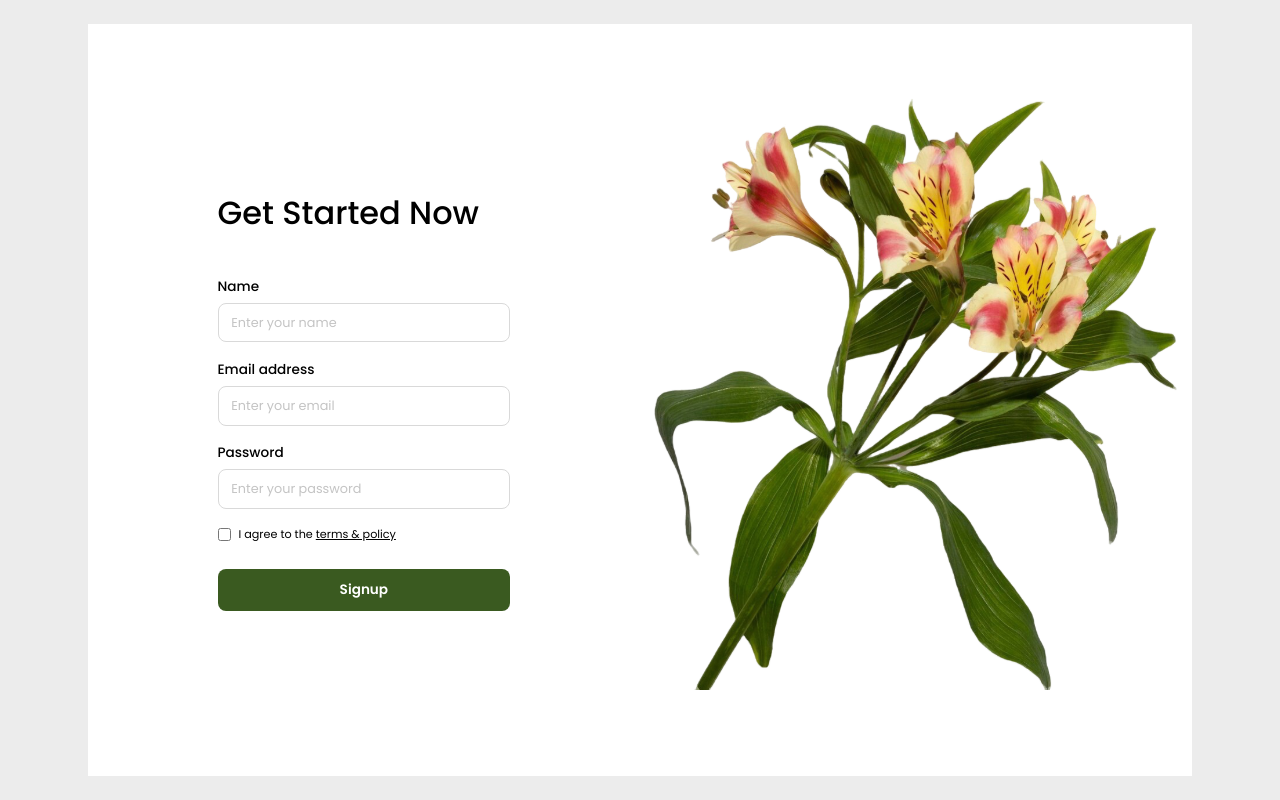
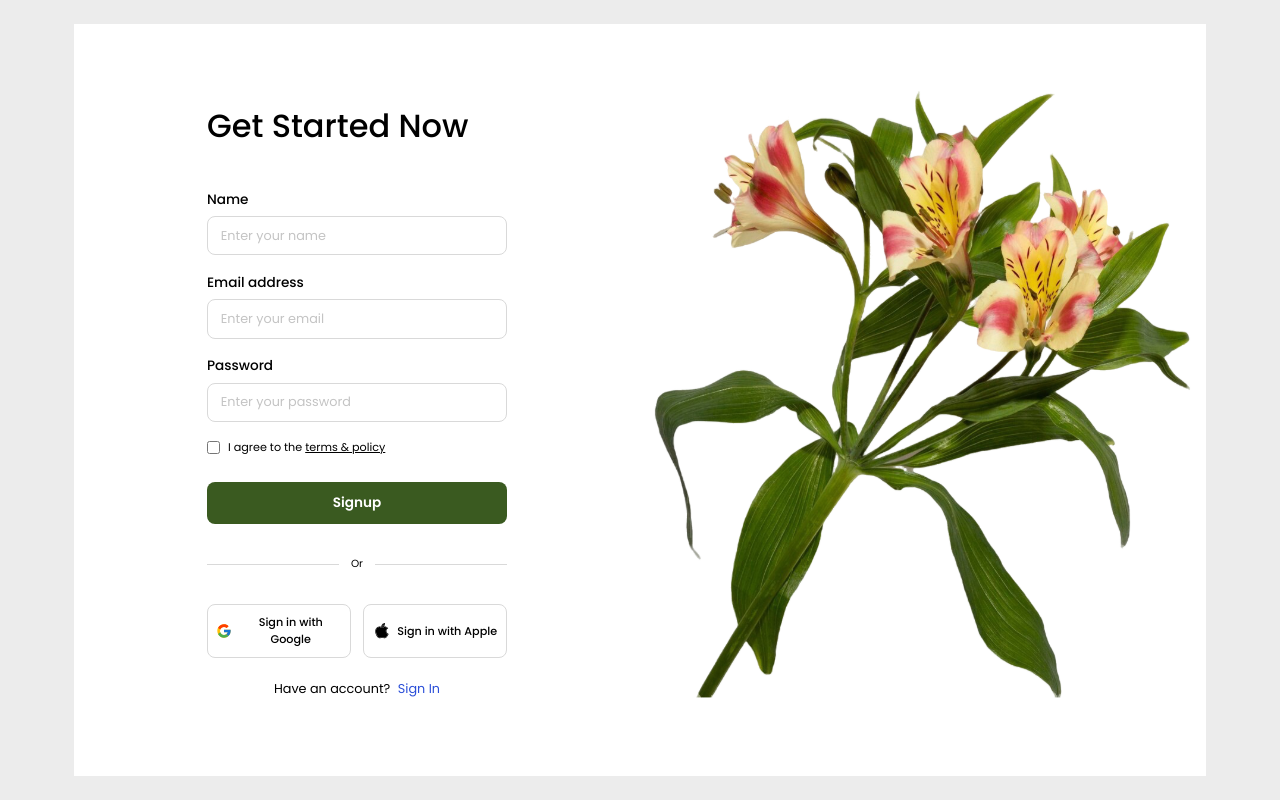
Before and after one commit to IMOitself/appdev1-final-practical-exam, a React (Vite) app: page / in a window 1280 px wide. Built offline with nearby package versions, Linux system fonts and the light colour scheme.

Commit message:
Add divider and social sign-in buttons

```diff
--- a/src/components/Signup/Signup.jsx
+++ b/src/components/Signup/Signup.jsx
@@ -1,5 +1,7 @@
 import styles from "./Signup.module.css";
 import flower from "../../assets/blossom-flower.svg";
+import googleIcon from "../../assets/icons-google-logo.svg";
+import appleIcon from "../../assets/icons-apple-logo.svg";
 
 export default function Signup() {
     return (
@@ -35,6 +37,25 @@ export default function Signup() {
                             Signup
                         </button>
                     </form>
+
+                    <div className={styles.divider}>
+                        <span>Or</span>
+                    </div>
+
+                    <div className={styles.socials}>
+                        <button type="button" className={styles.social}>
+                            <img src={googleIcon} alt="" />
+                            Sign in with Google
+                        </button>
+                        <button type="button" className={styles.social}>
+                            <img src={appleIcon} alt="" />
+                            Sign in with Apple
+                        </button>
+                    </div>
+
+                    <p className={styles.signin}>
+                        Have an account? <a href="#">Sign In</a>
+                    </p>
                 </div>
             </section>
 
--- a/src/components/Signup/Signup.module.css
+++ b/src/components/Signup/Signup.module.css
@@ -91,6 +91,73 @@
     filter: brightness(1.15);
 }
 
+/* ---------- divider ---------- */
+
+.divider {
+    display: flex;
+    align-items: center;
+    gap: 0.75rem;
+    margin: 2rem 0;
+    font-size: 0.65rem;
+}
+
+.divider::before,
+.divider::after {
+    content: "";
+    flex: 1;
+    height: 1px;
+    background: #d9d9d9;
+}
+
+/* ---------- socials ---------- */
+
+.socials {
+    display: flex;
+    gap: 0.8rem;
+}
+
+.social {
+    flex: 1;
+    display: flex;
+    align-items: center;
+    justify-content: center;
+    gap: 0.5rem;
+    padding: 0.55rem 0.5rem;
+    border: 1px solid #d9d9d9;
+    border-radius: 8px;
+    background: #fff;
+    font: inherit;
+    font-size: 0.7rem;
+    font-weight: 500;
+    cursor: pointer;
+}
+
+.social:hover {
+    background: #f6f6f6;
+}
+
+.social img {
+    width: 1rem;
+    height: 1rem;
+}
+
+.signin {
+    margin-top: 1.4rem;
+    text-align: center;
+    font-size: 0.8rem;
+}
+
+.signin a {
+    margin-left: 0.25rem;
+    color: #2b4fd8;
+    text-decoration: none;
+}
+
+.signin a:hover {
+    text-decoration: underline;
+}
+
+/* ---------- right ---------- */
 
 .right {
     display: flex;
```
Also changed, not shown: bautista-signup-bottom.png (added).
